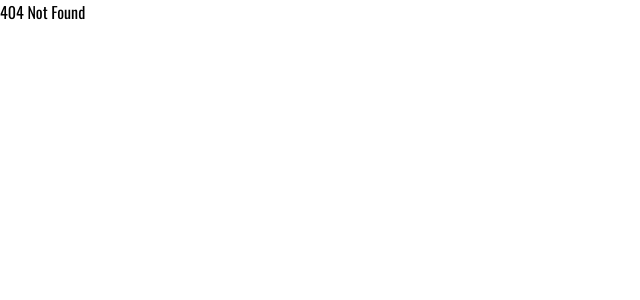
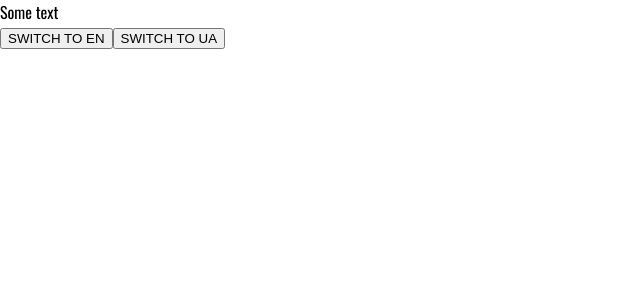
Before and after one commit to onlinestoreteam567/major, a React (Vite) app in the folder client/: page /i18next in a window 1280 px wide. Before the commit this address had no page. Shown: the top 300 px of the page, without its empty margins (0-640 px from the left). Built offline with nearby package versions, Linux system fonts and the light colour scheme.

Commit message:
Added test-component i18next

```diff
--- a/client/public/locales/en/common.json
+++ b/client/public/locales/en/common.json
@@ -1,4 +1,5 @@
 {
+  "text": "Some text",
   "welcomeMessage": "Welcome to our website!",
   "loading": "Loading...",
   "error": {
--- a/client/src/components/Header/Header.jsx
+++ b/client/src/components/Header/Header.jsx
@@ -66,7 +66,7 @@ const Header = () => {
             <ul>
               <li>КАТАЛОГ</li>
               <li>
-                <Link to="/about">ПРО НАС</Link>
+                <Link to="about">ПРО НАС</Link>
               </li>
               <li>
                 <Link to="blog">БЛОГ</Link>
--- a/client/src/main.jsx
+++ b/client/src/main.jsx
@@ -4,6 +4,10 @@ import { Provider } from 'react-redux';
 import App from './App.jsx';
 import store from './config/store';
 import './index.scss';
+
+// imported i18next setup
+import './config/i18next.js';
+
 createRoot(document.getElementById('root')).render(
   <StrictMode>
     <Provider store={store}>
--- /dev/null
+++ b/client/src/router/test-components/I18next.jsx
@@ -0,0 +1,15 @@
+import { useTranslation } from 'react-i18next';
+import { changeLanguage } from '../../utils/changeLanguage';
+
+const I18next = () => {
+  const { t, i18n } = useTranslation();
+  return (
+    <>
+      <div style={{ color: 'black' }}>{t('text')}</div>
+      <button onClick={() => changeLanguage('en')}>SWITCH TO EN</button>
+      <button onClick={() => changeLanguage('ua')}>SWITCH TO UA</button>
+    </>
+  );
+};
+
+export default I18next;
--- a/client/src/utils/changeLanguage.js
+++ b/client/src/utils/changeLanguage.js
@@ -1,5 +1,5 @@
 import i18n from '../config/i18next';
 
-const changeLanguage = (language) => {
+export const changeLanguage = (language) => {
   i18n.changeLanguage(language);
 };
```
Also changed, not shown: client/public/locales/ua/common.json (+9 -0 lines), client/src/router/AppRouter.jsx (+7 -3 lines).
